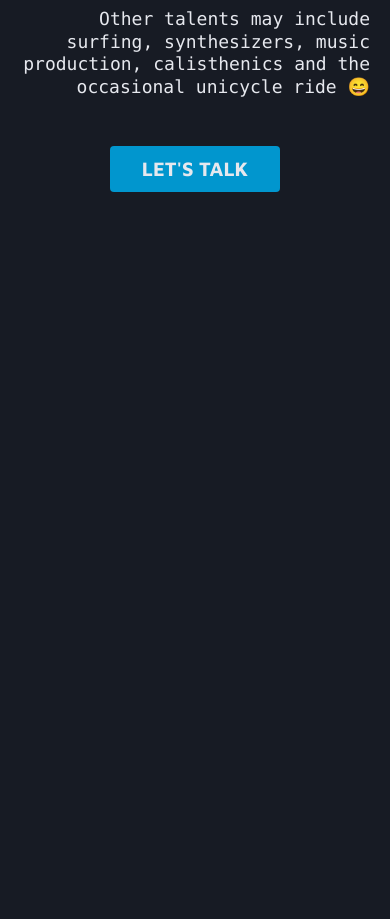
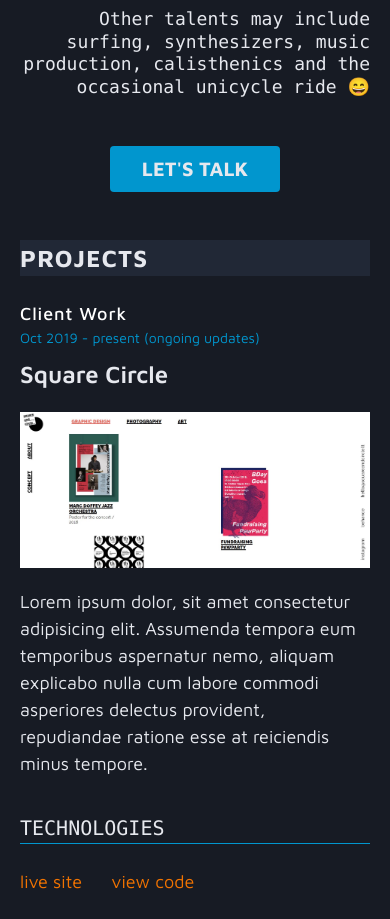
Before and after one commit to Nathan-Payne/nathanpayne.dev, a Node server app: page / in a window 390 px wide. Shown: the part 1572-2491 px from the top of the page. Before the commit the page ends 1812 px from the top, so only its background shows below. Run offline with Node 20, Linux system fonts and the light colour scheme; style sheets or scripts are compiled from the project's sources; some libraries are stand-ins or nearby versions.

Commit message:
add repeatable responsive project to index.ejs

```diff
--- a/views/index.ejs
+++ b/views/index.ejs
@@ -132,8 +132,40 @@
             </div>
         </section>
 
-        <section id="projects">
-            <article></article>
+        <section id="projects" class="bg-dark container font-mav px-5 mx-auto">
+            <h1 class="text-2xl uppercase font-bold bg-gray-800 bg-opacity-50 tracking-wider md:text-4xl">Projects</h1>
+
+            <article class="py-6 flex flex-wrap md:flex-no-wrap">
+                <div class="mb-2 flex-shrink-0 flex flex-col md:w-64 md:mb-0">
+                    <span class="tracking-wider font-medium text-white">Client Work</span>
+                    <span class="text-sky text-sm">Oct 2019 - present (ongoing updates)</span>
+                </div>
+                <div class="md:flex-grow">
+                    <h2 class="text-2xl font-semibold mb-2">Square Circle</h2>
+                    <div class="bg-dark">
+                        <a href="http://194.5.157.245/" target="_blank" class="">
+                            <img class="my-5 hover:opacity-75" src="/images/squarecircle_1.JPG" alt="Square Circle example image">
+                        </a>
+                    </div>
+                    <div class="relative overflow-hidden pb-3 mb-6">
+                        <p class="">Lorem ipsum dolor, sit amet consectetur adipisicing elit. Assumenda tempora eum temporibus aspernatur nemo, aliquam explicabo nulla cum labore commodi asperiores delectus provident, repudiandae ratione esse at reiciendis minus tempore.</p>
+
+                    </div>
+                    <h3 class="text-xl font-mono uppercase border-b-1 border-sky mb-2">Technologies</h3>
+                    <div>
+                        <a href=""
+                            class="text-fire inline-flex items-center mt-4 focus:bg-gray-800 hover:text-sky">
+                            live site
+
+                        </a>
+                        <a href=""
+                            class="text-fire inline-flex items-center mt-4 ml-6 focus:bg-gray-800 hover:text-sky">
+                            view code
+                        </a>
+                    </div>
+                </div>
+            </article>
+
             <article></article>
             <article></article>
         </section>
```
